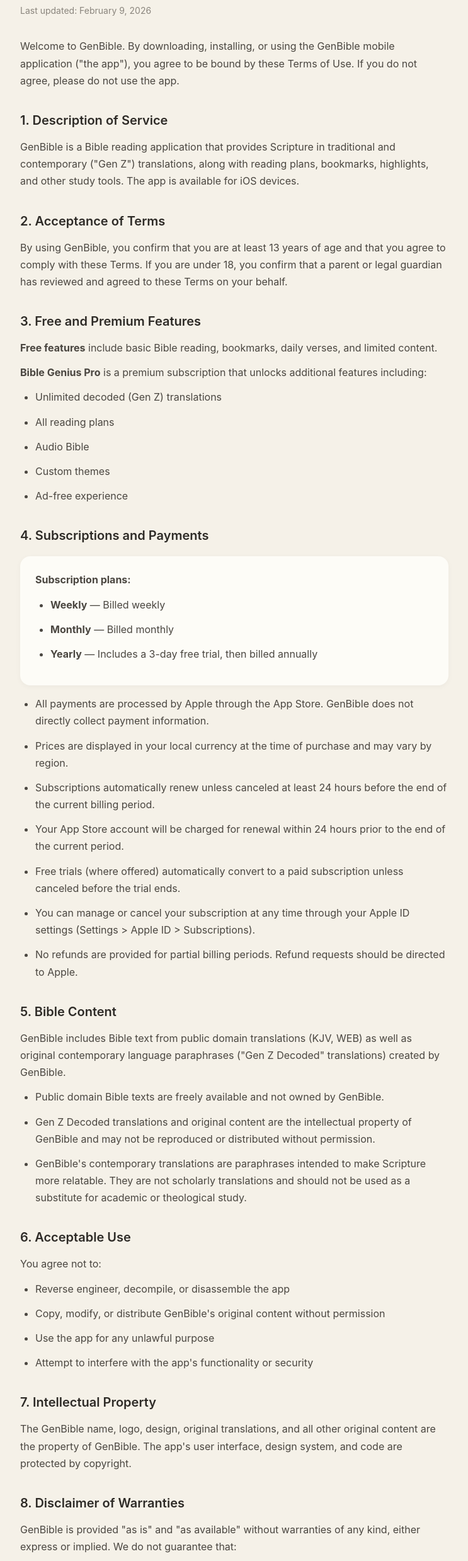
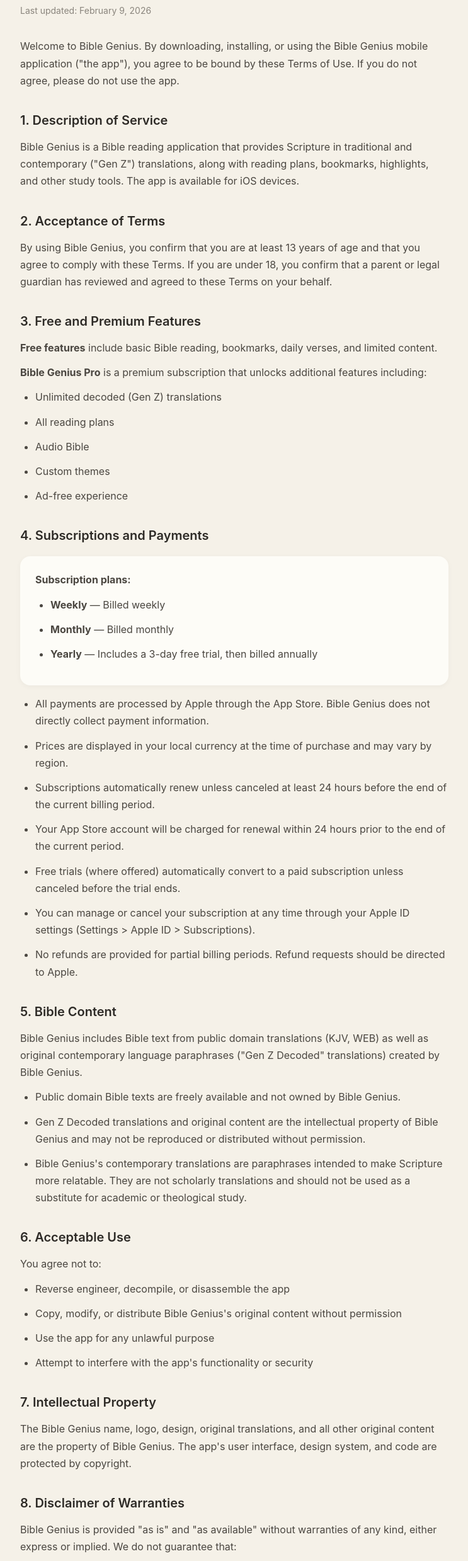
Before and after one commit to sdaressy/genbible-site, a plain HTML site: page terms.html in a window 1280 px wide. Shown: the part 115-2593 px from the top of the page at 63% size, without its empty margins (268-1011 px from the left). Drawn offline with Linux system fonts and the light colour scheme.

Commit message:
Fix URLs for GitHub Pages paths and rebrand to Bible Genius

```diff
--- a/terms.html
+++ b/terms.html
@@ -3,7 +3,7 @@
 <head>
     <meta charset="UTF-8">
     <meta name="viewport" content="width=device-width, initial-scale=1.0">
-    <title>Terms of Use — GenBible</title>
+    <title>Terms of Use — Bible Genius</title>
     <style>
         * { margin: 0; padding: 0; box-sizing: border-box; }
         body {
@@ -73,13 +73,13 @@
         <h1>Terms of Use</h1>
         <p class="updated">Last updated: February 9, 2026</p>
 
-        <p>Welcome to GenBible. By downloading, installing, or using the GenBible mobile application ("the app"), you agree to be bound by these Terms of Use. If you do not agree, please do not use the app.</p>
+        <p>Welcome to Bible Genius. By downloading, installing, or using the Bible Genius mobile application ("the app"), you agree to be bound by these Terms of Use. If you do not agree, please do not use the app.</p>
 
         <h2>1. Description of Service</h2>
-        <p>GenBible is a Bible reading application that provides Scripture in traditional and contemporary ("Gen Z") translations, along with reading plans, bookmarks, highlights, and other study tools. The app is available for iOS devices.</p>
+        <p>Bible Genius is a Bible reading application that provides Scripture in traditional and contemporary ("Gen Z") translations, along with reading plans, bookmarks, highlights, and other study tools. The app is available for iOS devices.</p>
 
         <h2>2. Acceptance of Terms</h2>
-        <p>By using GenBible, you confirm that you are at least 13 years of age and that you agree to comply with these Terms. If you are under 18, you confirm that a parent or legal guardian has reviewed and agreed to these Terms on your behalf.</p>
+        <p>By using Bible Genius, you confirm that you are at least 13 years of age and that you agree to comply with these Terms. If you are under 18, you confirm that a parent or legal guardian has reviewed and agreed to these Terms on your behalf.</p>
 
         <h2>3. Free and Premium Features</h2>
 
@@ -106,7 +106,7 @@
         </div>
 
         <ul>
-            <li>All payments are processed by Apple through the App Store. GenBible does not directly collect payment information.</li>
+            <li>All payments are processed by Apple through the App Store. Bible Genius does not directly collect payment information.</li>
             <li>Prices are displayed in your local currency at the time of purchase and may vary by region.</li>
             <li>Subscriptions automatically renew unless canceled at least 24 hours before the end of the current billing period.</li>
             <li>Your App Store account will be charged for renewal within 24 hours prior to the end of the current period.</li>
@@ -116,27 +116,27 @@
         </ul>
 
         <h2>5. Bible Content</h2>
-        <p>GenBible includes Bible text from public domain translations (KJV, WEB) as well as original contemporary language paraphrases ("Gen Z Decoded" translations) created by GenBible.</p>
+        <p>Bible Genius includes Bible text from public domain translations (KJV, WEB) as well as original contemporary language paraphrases ("Gen Z Decoded" translations) created by Bible Genius.</p>
         <ul>
-            <li>Public domain Bible texts are freely available and not owned by GenBible.</li>
-            <li>Gen Z Decoded translations and original content are the intellectual property of GenBible and may not be reproduced or distributed without permission.</li>
-            <li>GenBible's contemporary translations are paraphrases intended to make Scripture more relatable. They are not scholarly translations and should not be used as a substitute for academic or theological study.</li>
+            <li>Public domain Bible texts are freely available and not owned by Bible Genius.</li>
+            <li>Gen Z Decoded translations and original content are the intellectual property of Bible Genius and may not be reproduced or distributed without permission.</li>
+            <li>Bible Genius's contemporary translations are paraphrases intended to make Scripture more relatable. They are not scholarly translations and should not be used as a substitute for academic or theological study.</li>
         </ul>
 
         <h2>6. Acceptable Use</h2>
         <p>You agree not to:</p>
         <ul>
             <li>Reverse engineer, decompile, or disassemble the app</li>
-            <li>Copy, modify, or distribute GenBible's original content without permission</li>
+            <li>Copy, modify, or distribute Bible Genius's original content without permission</li>
             <li>Use the app for any unlawful purpose</li>
             <li>Attempt to interfere with the app's functionality or security</li>
         </ul>
 
         <h2>7. Intellectual Property</h2>
-        <p>The GenBible name, logo, design, original translations, and all other original content are the property of GenBible. The app's user interface, design system, and code are protected by copyright.</p>
+        <p>The Bible Genius name, logo, design, original translations, and all other original content are the property of Bible Genius. The app's user interface, design system, and code are protected by copyright.</p>
 
         <h2>8. Disclaimer of Warranties</h2>
-        <p>GenBible is provided "as is" and "as available" without warranties of any kind, either express or implied. We do not guarantee that:</p>
+        <p>Bible Genius is provided "as is" and "as available" without warranties of any kind, either express or implied. We do not guarantee that:</p>
         <ul>
             <li>The app will be available at all times without interruption</li>
             <li>The app will be free of errors or bugs</li>
@@ -144,7 +144,7 @@
         </ul>
 
         <h2>9. Limitation of Liability</h2>
-        <p>To the maximum extent permitted by applicable law, GenBible and its creators shall not be liable for any indirect, incidental, special, or consequential damages arising from your use of the app, including but not limited to loss of data or unauthorized access to your device.</p>
+        <p>To the maximum extent permitted by applicable law, Bible Genius and its creators shall not be liable for any indirect, incidental, special, or consequential damages arising from your use of the app, including but not limited to loss of data or unauthorized access to your device.</p>
 
         <h2>10. Modifications</h2>
         <p>We reserve the right to modify these Terms at any time. Continued use of the app after changes are posted constitutes your acceptance of the updated Terms. Material changes will be communicated through the app or by updating the "Last updated" date.</p>
@@ -160,7 +160,7 @@
         <p><a href="mailto:support@genbible.app">support@genbible.app</a></p>
 
         <div class="footer">
-            <p>&copy; 2026 GenBible. All rights reserved.</p>
+            <p>&copy; 2026 Bible Genius. All rights reserved.</p>
         </div>
     </div>
 </body>
```
Also changed, not shown: index.html (+4 -4 lines), privacy.html (+6 -6 lines), privacy/index.html (+1 -1 lines), terms/index.html (+1 -1 lines).
